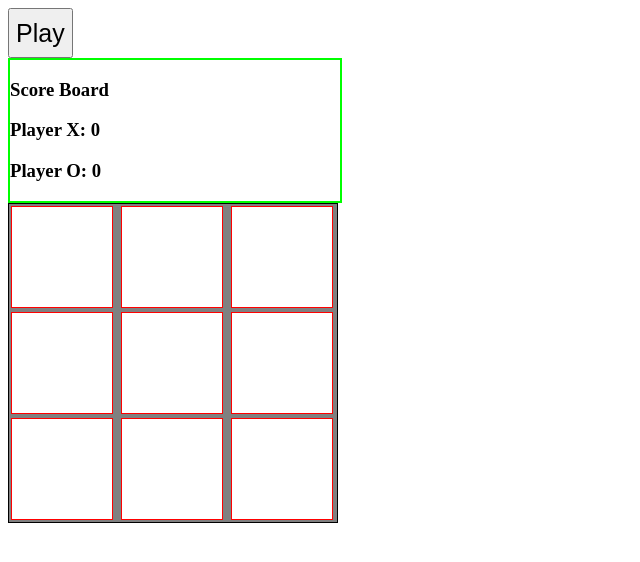
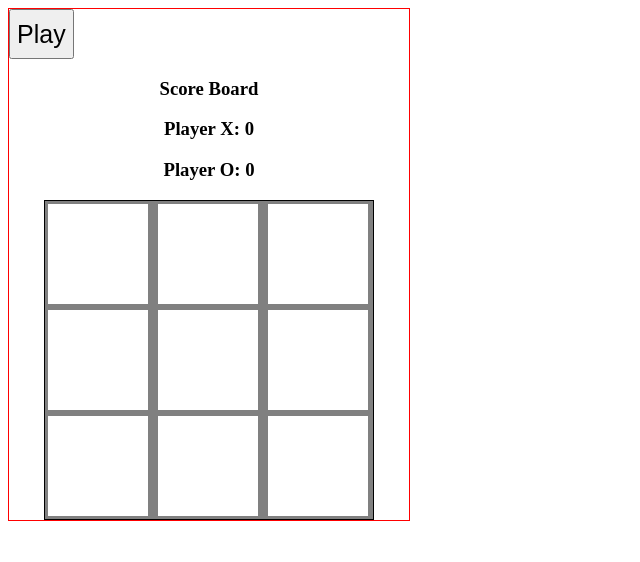
Before and after one commit to Mihir-Naik/game_tic-tac-toe, a plain HTML site: page index.html in a window 1280 px wide. Both pictures are taken after a click on the button "Play". Shown: the whole page, without its empty margins (0-640 px from the left). Drawn offline with Linux system fonts and the light colour scheme.

Commit message:
css updates for buttons

```diff
--- a/styles.css
+++ b/styles.css
@@ -1,7 +1,12 @@
+body{
+    max-width: 400px;
+    border: 1px solid red;
+}
 #play {
     height: 50px;
     font-size: 25px;
     text-align: center;
+    margin: 0 auto;
 }
 #reset {
     height: 50px;
@@ -15,9 +20,9 @@
     border: 1px solid black;
     background: grey;
     display: none;
+    margin: 0 auto;
 }
 .square {
-    border: 1px solid red;
     background: white;
     display: inline-block;
     width: 100px;
@@ -25,13 +30,13 @@
     text-align: center;
     font-size: 80px;
     vertical-align: top;
-    margin: 2px;
+    margin: 3px;
     font-family: 'Gochi Hand', cursive;
 }
 #gamereport {
-    width: 330px;
+    width: 400px;
     display: none;
-    border: 2px solid lime;
+    text-align: center;
 }
 #winner {
     display: none;
```
